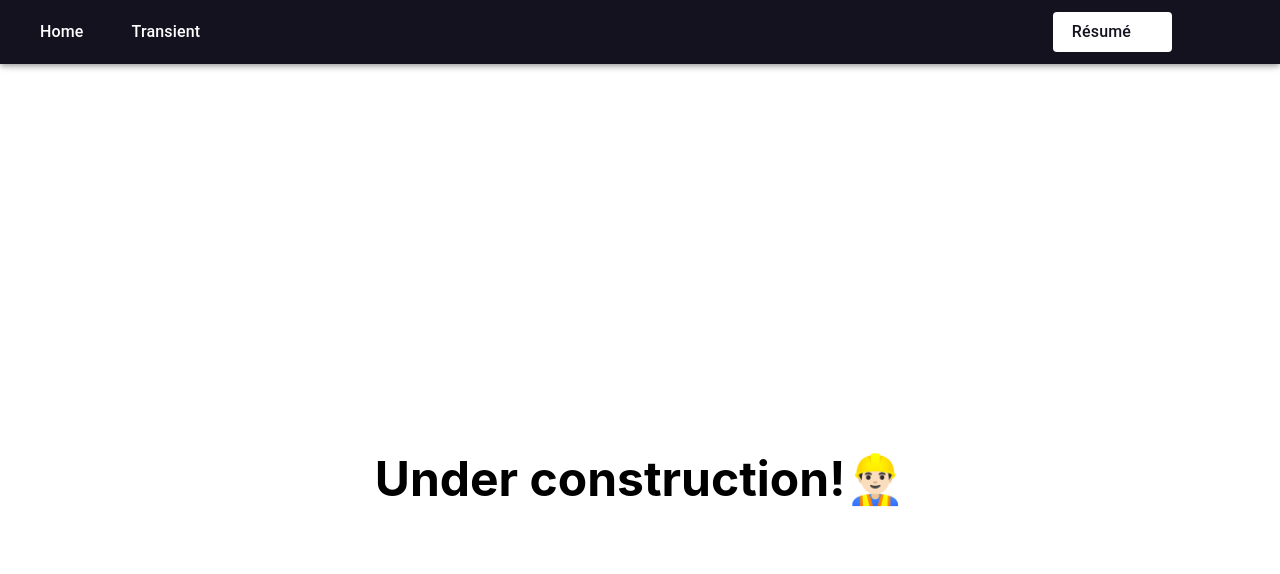
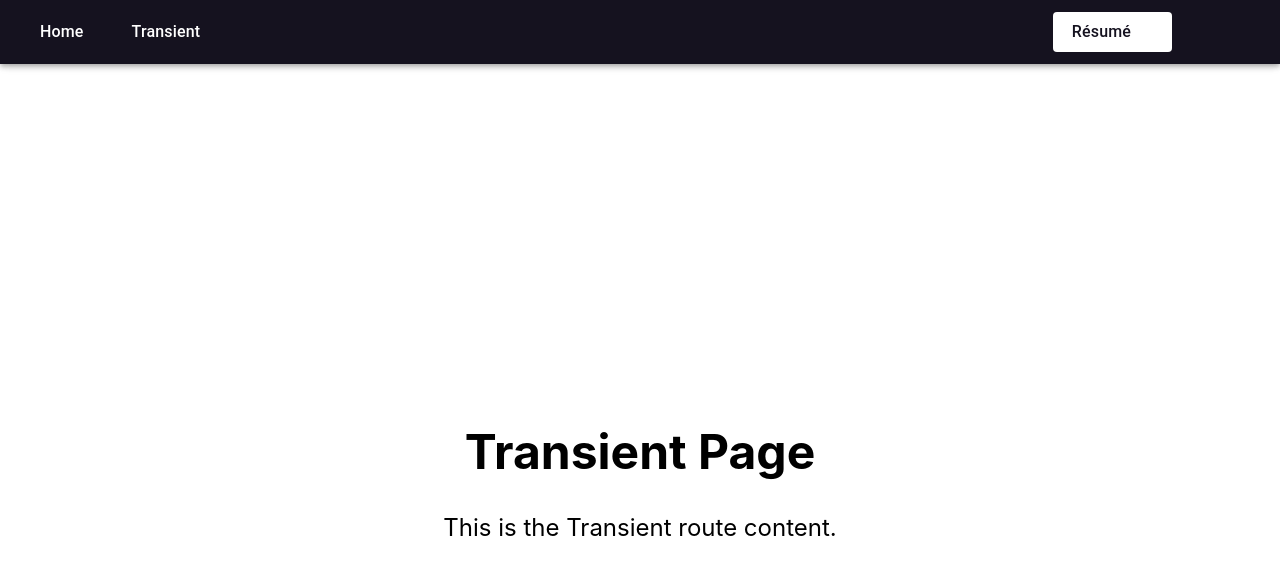
Before and after one commit to avanbraeckel/avanbraeckel.github.io, a React (Create React App) app in the folder react-app/: page /transient in a window 1280 px wide. Shown: the top 574 px of the page. Built offline with nearby package versions, Linux system fonts and the light colour scheme; some icons are missing.

Commit message:
chore: add react-router-dom routing with /transient route

```diff
--- a/react-app/src/App.tsx
+++ b/react-app/src/App.tsx
@@ -1,6 +1,8 @@
-import React from 'react';
 import styled from 'styled-components';
 import Navbar from './Navbar';
+import { BrowserRouter, Routes, Route } from 'react-router-dom';
+import HomePage from './HomePage';
+import TransientPage from './TransientPage';
 
 const Content = styled.main`
   padding-top: 70px;
@@ -16,12 +18,15 @@ const Content = styled.main`
 
 function App() {
   return (
-    <>
+    <BrowserRouter>
       <Navbar />
       <Content>
-        <h1>Under construction!👷🏻‍♂️</h1>
+        <Routes>
+          <Route path="/" element={<HomePage />} />
+          <Route path="/transient" element={<TransientPage />} />
+        </Routes>
       </Content>
-    </>
+    </BrowserRouter>
   );
 }
 
--- /dev/null
+++ b/react-app/src/HomePage.tsx
@@ -0,0 +1,10 @@
+import React from 'react';
+
+const HomePage: React.FC = () => (
+  <div>
+    <h1>Home</h1>
+    <p>This is the React hello world home page.</p>
+  </div>
+);
+
+export default HomePage;
--- a/react-app/src/Navbar.tsx
+++ b/react-app/src/Navbar.tsx
@@ -18,6 +18,7 @@ import useMediaQuery from '@mui/material/useMediaQuery';
 import { useTheme } from '@mui/material/styles';
 import { useState } from 'react';
 import { Stack } from '@mui/material';
+import { Link as RouterLink } from 'react-router-dom';
 
 const Navbar: React.FC = () => {
   const theme = useTheme();
@@ -38,7 +39,7 @@ const Navbar: React.FC = () => {
       <List>
         {menuItems.map((item) => (
           <ListItem key={item.text} disablePadding>
-            <ListItemButton component="a" href={item.href}>
+            <ListItemButton component={RouterLink} to={item.href}>
               <ListItemText primary={item.text} />
             </ListItemButton>
           </ListItem>
@@ -61,8 +62,8 @@ const Navbar: React.FC = () => {
               {!isMobile && menuItems.map((item) => (
                 <Typography
                 key={item.text}
-                component="a"
-                href={item.href}
+                  component={RouterLink}
+                  to={item.href}
                 sx={{ color: '#fff', textDecoration: 'none', ml: 2, mr: 4, fontWeight: 500 }}
                 >
                 {item.text}
@@ -74,7 +75,7 @@ const Navbar: React.FC = () => {
                 color="inherit"
                 aria-label="Pages Resume"
                 component="a"
-                href="/AustinVanBar.pdf"
+                href="/AustinVanBraeckel-Resume.pdf"
                 target="_blank"
                 sx={{ margin: 1.5, textTransform: "none", backgroundColor: '#ffffffff', color: '#15121fff', fontWeight: 500 }}
                 onClick={() => {}}
--- /dev/null
+++ b/react-app/src/TransientPage.tsx
@@ -0,0 +1,10 @@
+import React from 'react';
+
+const TransientPage: React.FC = () => (
+  <div>
+    <h1>Transient Page</h1>
+    <p>This is the Transient route content.</p>
+  </div>
+);
+
+export default TransientPage;
```
